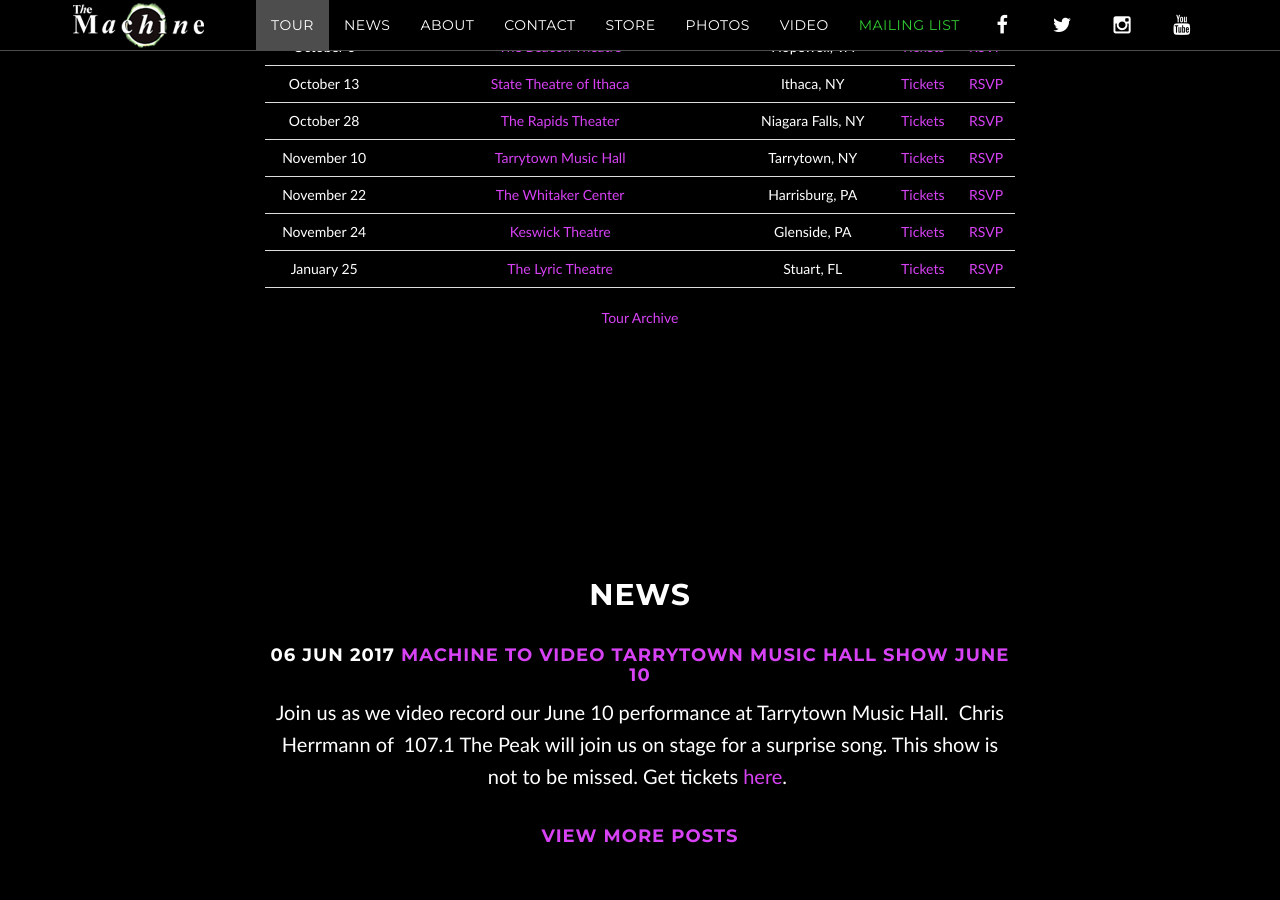
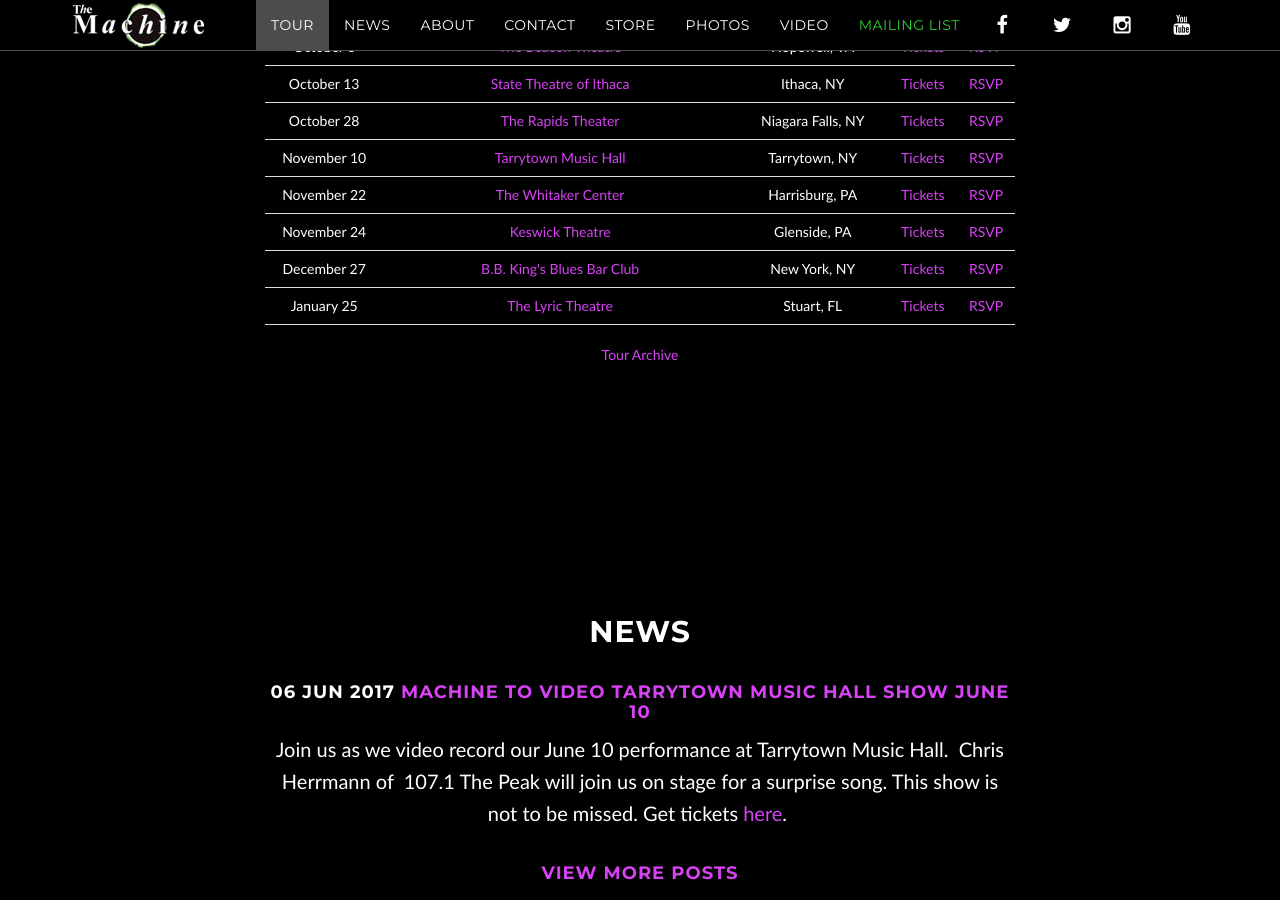
Before and after one commit to machineweb/machineweb.github.io, a Jekyll site: the page built from index.html, in a window 1280 px wide and 900 px high, scrolled down 1175 px. Built offline with Jekyll 4.4.1, drawn with Linux system fonts in a browser that asks for light colours; comment, search, counter and statistics services are not loaded.

Commit message:
New tour item

```diff
--- a/_data/tour.yml
+++ b/_data/tour.yml
@@ -3152,3 +3152,11 @@
     tickets-url: "http://www.rapidstheatre.com/"
     rsvp-url: "https://www.facebook.com/events/133813543892511/?context=create&previousaction=create&ref=5&page_id_source=56922104274&sid_create=1367765084&action_history=[%7B%22surface%22%3A%22create_dialog%22%2C%22mechanism%22%3A%22page_create_dialog%22%2C%22extra_data%22%3A[]%7D]&has_source=1"
     order: "1509166800000"
+
+  - date: "December 27 2017"
+    venue: "B.B. King's Blues Bar Club"
+    venue-url: "http://www.bbkingblues.com/bio.php?id=8603"
+    location: "New York, NY"
+    tickets-url: "https://www1.ticketmaster.com/event/000052D502EE78EA?brand=bbkingblues&camefrom=cfc_bbking_website"
+    rsvp-url: "https://www.facebook.com/events/2349808801910468/?context=create&previousaction=create&ref=5&page_id_source=56922104274&sid_create=2550690511&action_history=[%7B%22surface%22%3A%22create_dialog%22%2C%22mechanism%22%3A%22page_create_dialog%22%2C%22extra_data%22%3A[]%7D]&has_source=1"
+    order: "1514354400000"
```
